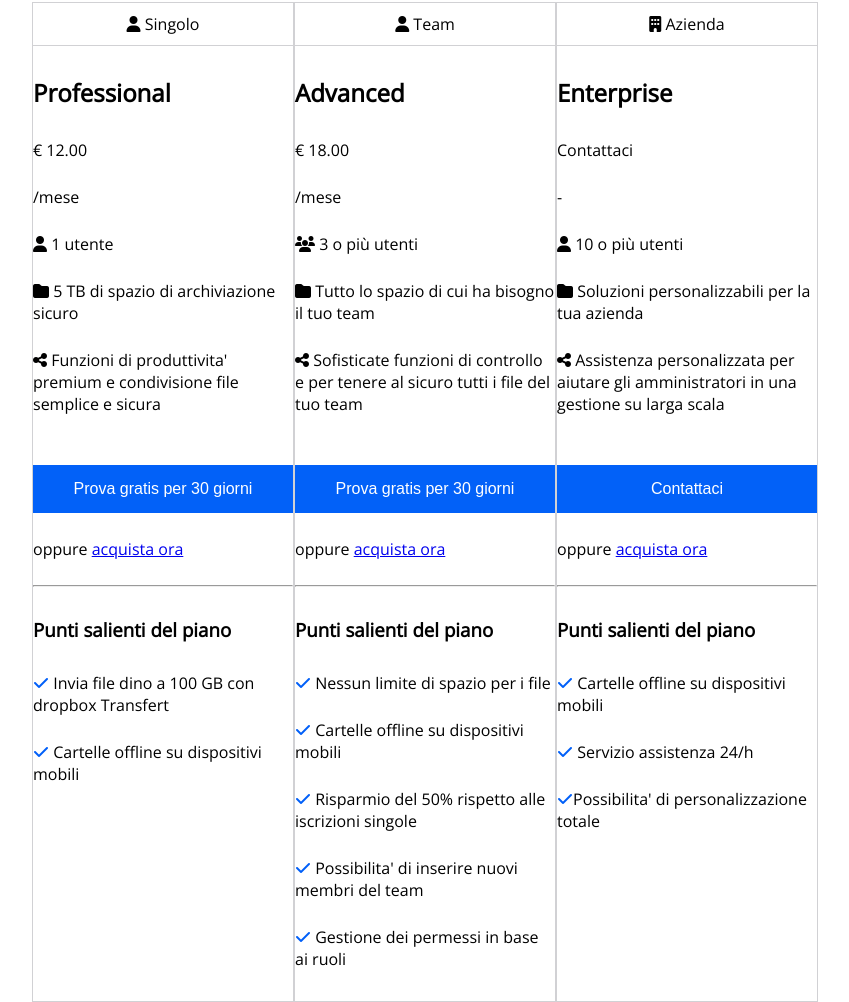
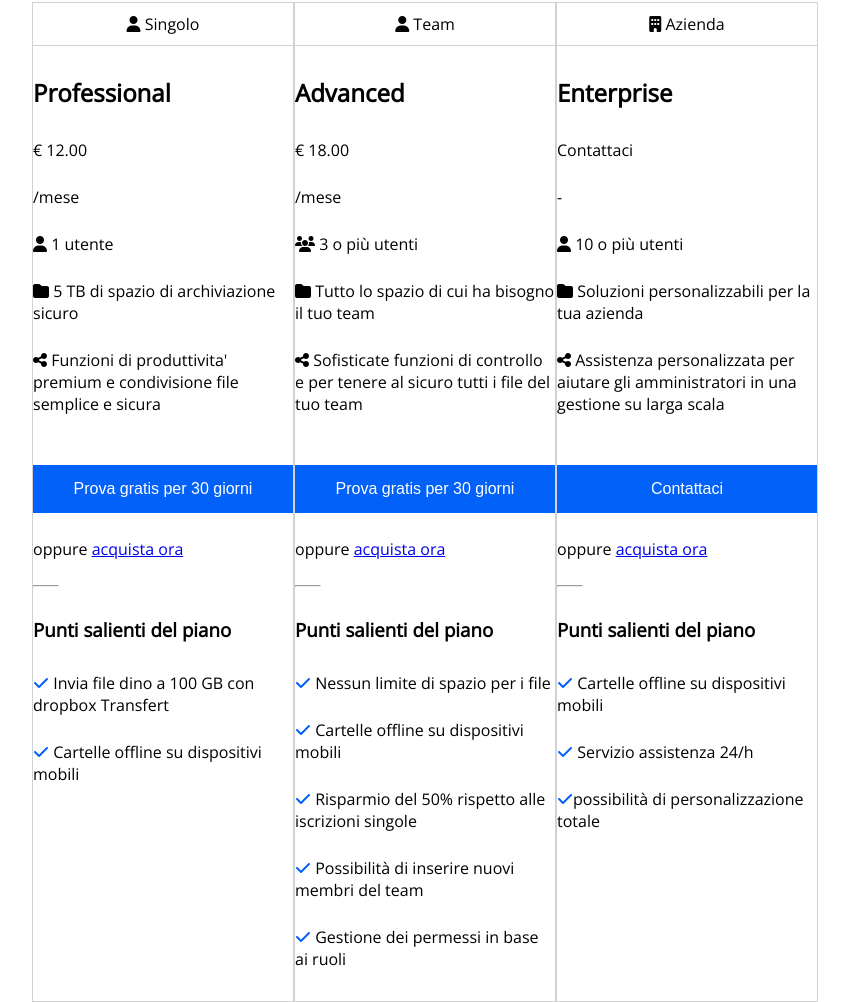
Before and after one commit to GiorgioDellutri/htmlcss-dropbox, a plain HTML site: page index.html in a window 1280 px wide. Shown: the part 895-1897 px from the top of the page, without its empty margins (256-1105 px from the left). Drawn offline with nearby package versions, Linux system fonts and the light colour scheme.

Commit message:
hr width

```diff
--- a/css/style.css
+++ b/css/style.css
@@ -158,6 +158,10 @@ main section.plans div.plan-container button{
     width: 100%;
 }
 
+main section.plans div.plan-container hr{
+    width: 10%;
+}
+
 main section.plans i.fa-check{
     color: #005FF8;
 }
--- a/index.html
+++ b/index.html
@@ -101,7 +101,7 @@
                         <p><i class="fa-solid fa-check"></i> Nessun limite di spazio per i file</p>
                         <p><i class="fa-solid fa-check"></i> Cartelle offline su dispositivi mobili</p>
                         <p><i class="fa-solid fa-check"></i> Risparmio del 50% rispetto alle iscrizioni singole</p>
-                        <p><i class="fa-solid fa-check"></i> Possibilita' di inserire nuovi membri del team</p>
+                        <p><i class="fa-solid fa-check"></i> Possibilità di inserire nuovi membri del team</p>
                         <p><i class="fa-solid fa-check"></i> Gestione dei permessi in base ai ruoli</p>
                     </div>
                 </div>
@@ -122,7 +122,7 @@
                         <h3>Punti salienti del piano</h3>
                         <p><i class="fa-solid fa-check"></i> Cartelle offline su dispositivi mobili </p>
                         <p><i class="fa-solid fa-check"></i> Servizio assistenza 24/h</p>
-                        <p><i class="fa-solid fa-check"></i>Possibilita' di personalizzazione totale</p>
+                        <p><i class="fa-solid fa-check"></i>possibilità di personalizzazione totale</p>
 
                     </div>
                 </div>
```
